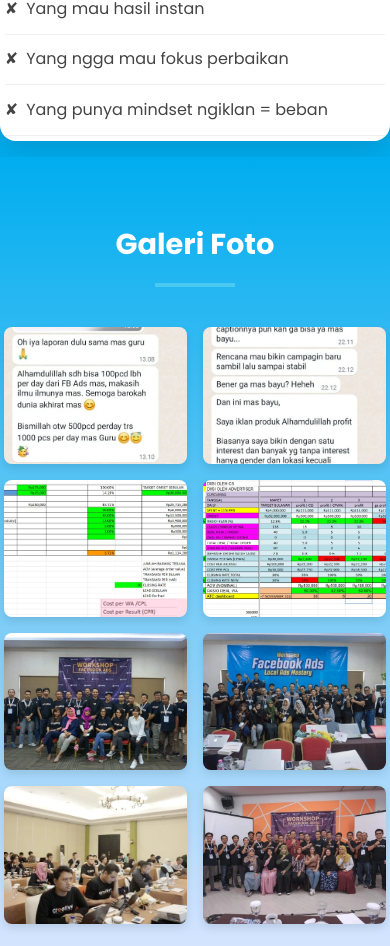
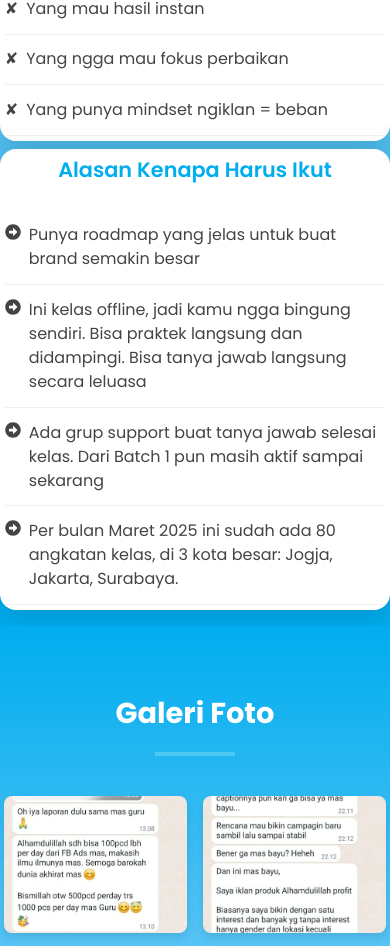
Before and after one commit to envvavor/lp, a React (Vite) app: page / in a window 390 px wide. Shown: the part 5290-6236 px from the top of the page. Built offline with nearby package versions, Linux system fonts and the light colour scheme.

Commit message:
update : add alasan and change title

```diff
--- a/index.html
+++ b/index.html
@@ -4,7 +4,7 @@
     <meta charset="UTF-8" />
     <link rel="icon" type="image/svg+xml" href="/images/logo-web.png" />
     <meta name="viewport" content="width=device-width, initial-scale=1.0" />
-    <title>Creatify Advanced Class</title>
+    <title>Creativy Advanced Class</title>
     <link href="https://fonts.googleapis.com/css2?family=Poppins:wght@400;500;600;700&display=swap" rel="stylesheet">
   </head>
   <body>
--- a/src/App.css
+++ b/src/App.css
@@ -862,7 +862,7 @@ body {
     box-sizing: border-box;
     display: block !important;
     margin: 0 auto !important;
-    border-radius: 10px !important;
+    border-radius: 15px !important;
     object-fit: contain !important;
   }
   .class-info,
@@ -1060,7 +1060,7 @@ html, body {
 .class-image img {
   width: 100%;   /* Gunakan seluruh container */
   height: auto;
-  border-radius: 12px;
+  border-radius: 15px;
   box-shadow: 0 8px 24px rgba(0, 0, 0, 0.1);
 }
 
--- a/src/components/Cocok.jsx
+++ b/src/components/Cocok.jsx
@@ -1,4 +1,4 @@
-import { FaCity, FaClock } from "react-icons/fa";
+import { FaArrowAltCircleRight, FaCity, FaClock } from "react-icons/fa";
 import "../App.css";
 import { FaTicket } from "react-icons/fa6";
 
@@ -31,6 +31,16 @@ export const Cocok = () => {
               <li><span className="list-icon">✘</span> Yang punya mindset ngiklan = beban</li>
             </ul>
           </div>
+
+          <div className="class-curriculum">
+            <h3 className="curriculum-title">Alasan Kenapa Harus Ikut</h3>
+            <ul className="curriculum-list2">
+              <li><span className="list-icon"><FaArrowAltCircleRight /></span> Punya roadmap yang jelas untuk buat brand semakin besar</li>
+              <li><span className="list-icon"><FaArrowAltCircleRight /></span> Ini kelas offline, jadi kamu ngga bingung sendiri. Bisa praktek langsung dan didampingi. Bisa tanya jawab langsung secara leluasa</li>
+              <li><span className="list-icon"><FaArrowAltCircleRight /></span> Ada grup support buat tanya jawab selesai kelas. Dari Batch 1 pun masih aktif sampai sekarang </li>
+              <li><span className="list-icon"><FaArrowAltCircleRight /></span> Per bulan Maret 2025 ini sudah ada 80 angkatan kelas, di 3 kota besar: Jogja, Jakarta, Surabaya.</li>
+            </ul>
+          </div>
         </div>
       </div>
     </section>
```
